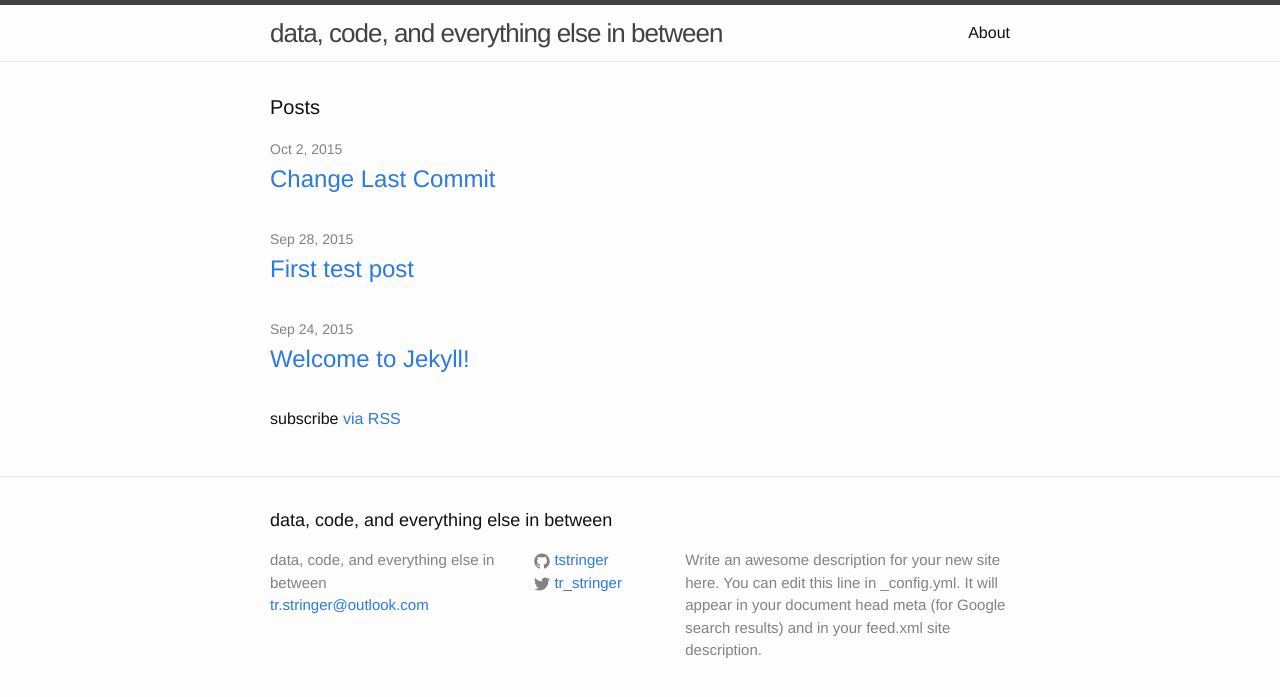
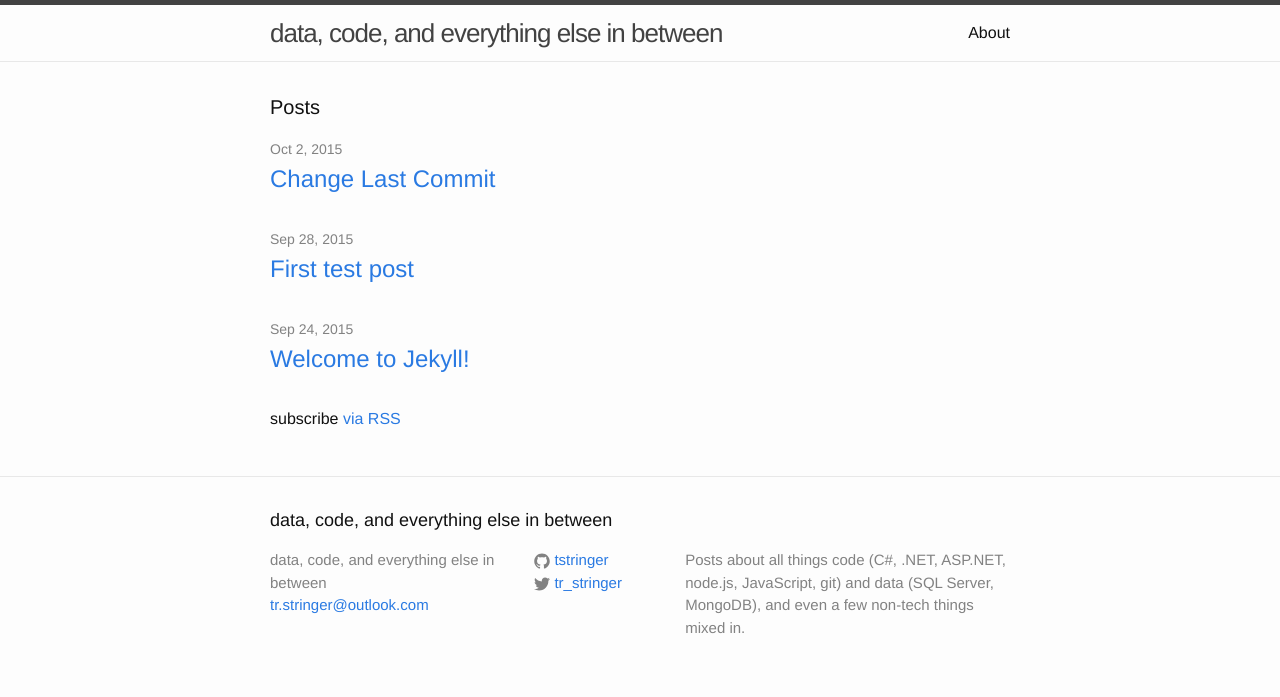
Before and after one commit to trstringer/tstringer.github.io, a Jekyll site: the page built from index.html, in a window 1280 px wide. Shown: the top 697 px of the page. Built offline with Jekyll 4.4.1, drawn with Linux system fonts in a browser that asks for light colours.

Commit message:
Changed site description

```diff
--- a/_config.yml
+++ b/_config.yml
@@ -2,9 +2,8 @@
 title: data, code, and everything else in between
 email: tr.stringer@outlook.com
 description: > # this means to ignore newlines until "baseurl:"
-  Write an awesome description for your new site here. You can edit this
-  line in _config.yml. It will appear in your document head meta (for
-  Google search results) and in your feed.xml site description.
+  Posts about all things code (C#, .NET, ASP.NET, node.js, JavaScript, git)
+  and data (SQL Server, MongoDB), and even a few non-tech things mixed in.
 baseurl: "" # the subpath of your site, e.g. /blog/
 url: "http://tstringer.github.io" # the base hostname & protocol for your site
 twitter_username: tr_stringer
```
